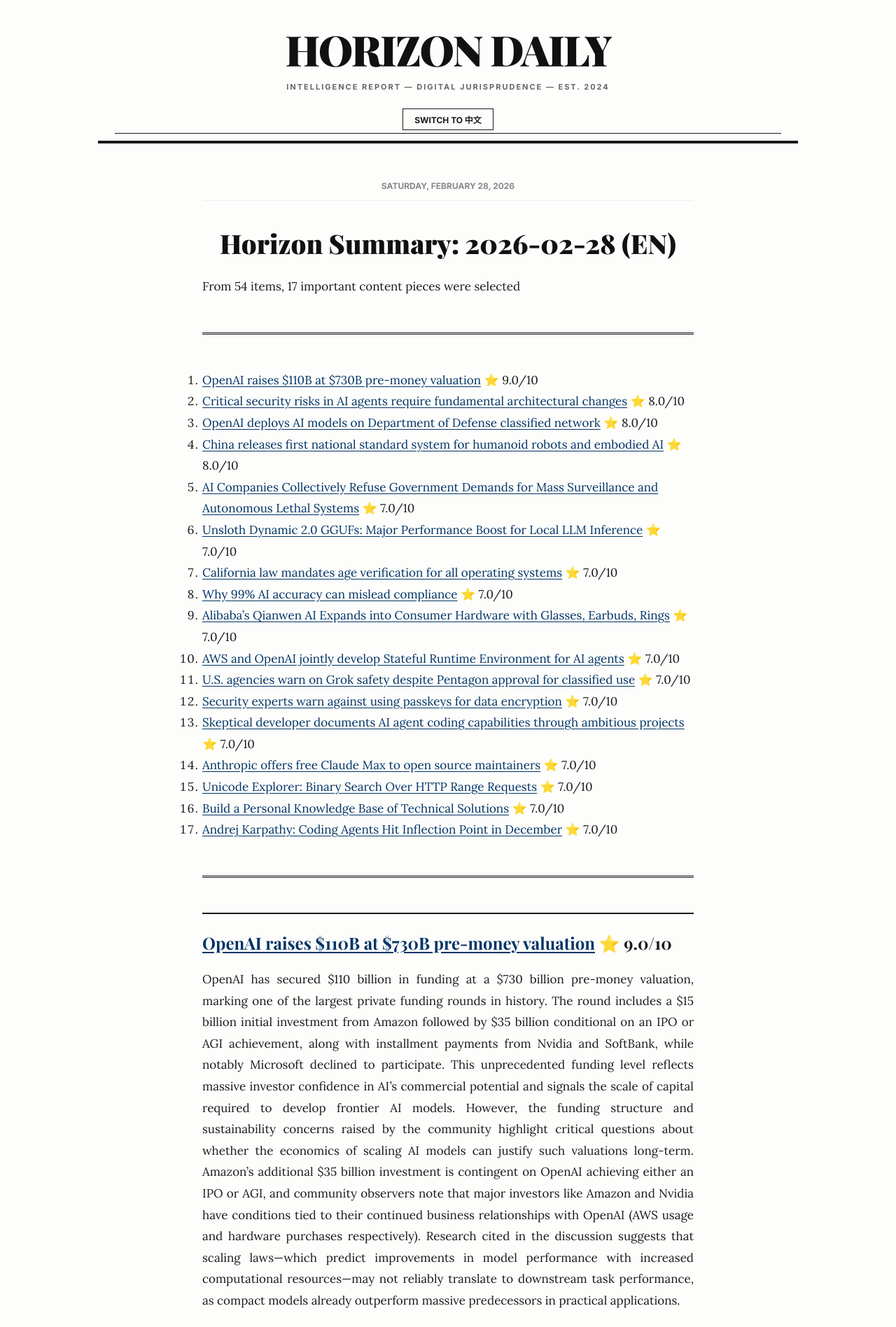
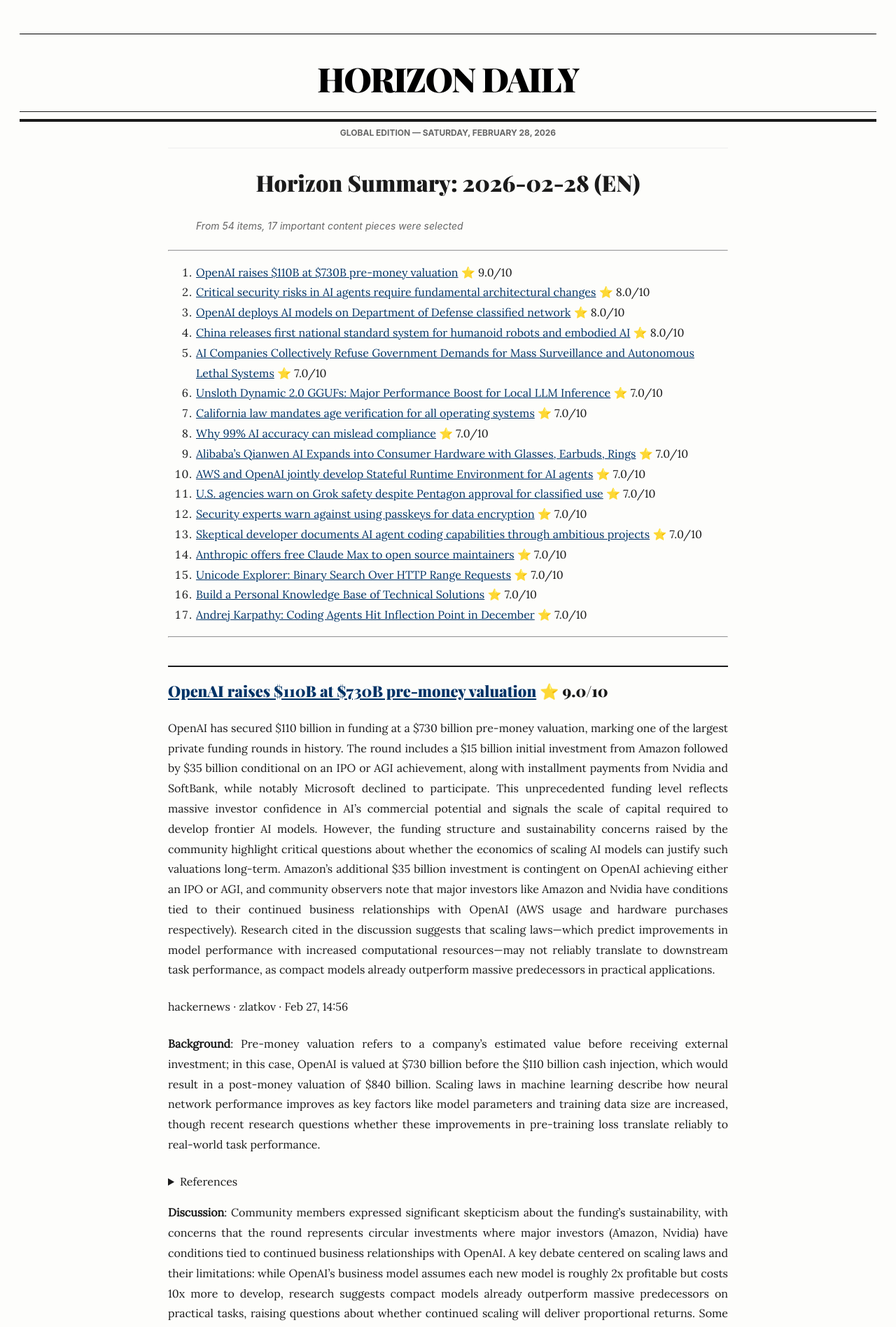
Before and after one commit to FundLawyer-Codes/Horizon, a Jekyll site: the page built from index.html, in a window 1280 px wide. Shown: the top 1896 px of the page at 70% size. Built offline with Jekyll 4.4.1, drawn with Linux system fonts in a browser that asks for light colours.

Commit message:
Update index.html

```diff
--- a/index.html
+++ b/index.html
@@ -1,108 +1,143 @@
 ---
-layout: null
+layout: default
 ---
-<!DOCTYPE html>
-<html lang="en">
-<head>
-  <meta charset="UTF-8">
-  <meta name="viewport" content="width=device-width, initial-scale=1.0">
-  <title>Horizon Daily — AI News Digest</title>
-  <link href="https://fonts.googleapis.com/css2?family=Lora:ital,wght@0,400;0,700;1,400&family=Playfair+Display:wght@700;900&family=Inter:wght@400;700&display=swap" rel="stylesheet">
+
 <style>
-    /* ── 报纸风格核心 CSS ── */
-    *, *::before, *::after { box-sizing: border-box; margin: 0; padding: 0; }
+  /* 基础质感 */
   body {
-      font-family: "Lora", "PingFang SC", "Source Han Serif SC", serif;
-      font-size: 17px; line-height: 1.8; color: #1a1a1a; background: #fdfdfb;
-      -webkit-font-smoothing: antialiased; padding-bottom: 100px;
+    background-color: #fdfdfb !important;
+    color: #1a1a1a;
+    font-family: "Lora", "Source Han Serif SC", "PingFang SC", serif;
+    line-height: 1.8;
   }
 
+  /* 报纸双线 Header 装饰 */
   header {
-      max-width: 1000px; margin: 0 auto; padding: 40px 24px 10px; text-align: center;
-      border-bottom: 4px solid #1a1a1a; position: relative;
+    border-bottom: 4px solid #1a1a1a;
+    padding-bottom: 10px;
+    margin-bottom: 5px;
   }
-    header::after { content: ""; display: block; margin-top: 4px; border-bottom: 1px solid #1a1a1a; }
+  header::after {
+    content: ""; display: block; border-bottom: 1px solid #1a1a1a; margin-top: 4px;
+  }
 
   .site-name {
-      font-family: "Playfair Display", serif; font-size: clamp(40px, 8vw, 60px);
-      font-weight: 900; letter-spacing: -2px; color: #111; text-transform: uppercase; line-height: 1;
-    }
-    .header-sub {
-      font-family: "Inter", sans-serif; font-size: 11px; font-weight: 700;
-      text-transform: uppercase; letter-spacing: 2px; color: #666; margin-top: 15px;
+    font-family: "Playfair Display", serif;
+    font-size: 40px !important;
+    font-weight: 900 !important;
+    text-transform: uppercase;
+    letter-spacing: -1.5px;
   }
 
+  /* 语言切换按钮：WSJ 风格 */
   #lang-btn {
-      margin-top: 20px; font-family: "Inter", sans-serif; font-size: 12px; font-weight: 700;
-      color: #1a1a1a; background: none; border: 1px solid #1a1a1a; padding: 6px 16px;
-      cursor: pointer; text-transform: uppercase; transition: all 0.2s;
+    font-family: "Inter", sans-serif;
+    font-weight: 700;
+    text-transform: uppercase;
+    background: #1a1a1a;
+    color: #fff;
+    border: none;
+    padding: 6px 15px;
+    cursor: pointer;
+    font-size: 11px;
+    letter-spacing: 1px;
   }
-    #lang-btn:hover { background: #1a1a1a; color: #fff; }
 
-    main { max-width: 750px; margin: 0 auto; padding: 50px 24px; }
+  /* 正文排版 */
+  main { max-width: 800px !important; }
+
   .lang-content { display: none; }
   .lang-content.active { display: block; }
 
   .digest-date {
-      font-family: "Inter", sans-serif; font-size: 12px; font-weight: 700;
-      text-transform: uppercase; color: #888; margin-bottom: 40px;
-      text-align: center; border-bottom: 1px solid #eee; padding-bottom: 10px;
+    font-family: "Inter", sans-serif;
+    font-size: 12px;
+    font-weight: 700;
+    text-transform: uppercase;
+    color: #666;
+    text-align: center;
+    margin-bottom: 30px;
+    border-bottom: 1px solid #eee;
+    padding-bottom: 10px;
   }
 
-    .lang-content h1 {
-      font-family: "Playfair Display", serif; font-size: 38px; font-weight: 900;
-      color: #111; margin-bottom: 25px; text-align: center; line-height: 1.1;
-    }
-    .lang-content h2 {
-      font-family: "Playfair Display", serif; font-size: 24px; font-weight: 700;
-      margin: 45px 0 15px; border-top: 2px solid #1a1a1a; padding-top: 20px;
-    }
-    .lang-content p { text-align: justify; margin-bottom: 1.6em; }
-
-    /* 首字下沉 */
-    .lang-content h1 + p::first-letter {
-      float: left; font-family: "Playfair Display", serif; font-size: 75px;
-      line-height: 60px; padding-right: 12px; font-weight: 900; color: #111;
+  h1 {
+    font-family: "Playfair Display", serif;
+    font-size: 32px !important;
+    font-weight: 900;
+    line-height: 1.2;
+    text-align: center;
+    margin-bottom: 30px;
   }
 
-    a { color: #003366; text-decoration: underline; text-underline-offset: 3px; }
-    code { font-family: "Inter", sans-serif; font-size: 13px; background: #f0f2f5; padding: 2px 6px; border-radius: 3px; color: #444; }
-    hr { border: none; border-top: 3px double #1a1a1a; margin: 50px 0; }
+  h2 {
+    font-family: "Playfair Display", serif;
+    font-size: 22px !important;
+    border-top: 2px solid #1a1a1a;
+    padding-top: 15px;
+    margin-top: 40px;
+  }
 
-    @media (max-width: 600px) {
-      .site-name { font-size: 36px; }
-      .lang-content h1 { font-size: 28px; }
-      main { padding: 30px 20px; }
+  p { text-align: justify; margin-bottom: 1.5em; }
+
+  /* 首字下沉：报纸灵魂 */
+  .lang-content h1 + p::first-letter,
+  .lang-content blockquote + p::first-letter {
+    float: left;
+    font-family: "Playfair Display", serif;
+    font-size: 72px;
+    line-height: 60px;
+    padding-right: 10px;
+    font-weight: 900;
   }
+
+  /* 引用块样式 */
+  blockquote {
+    font-family: "Inter", sans-serif;
+    font-size: 14px;
+    color: #666;
+    text-align: center;
+    margin-bottom: 20px;
+    font-style: italic;
+  }
+
+  /* 链接颜色 */
+  a { color: #003366; text-decoration: underline; }
 </style>
-</head>
-<body>
 
-<header>
-  <div class="site-name">Horizon Daily</div>
-  <div class="header-sub">Intelligence Report — Digital Jurisprudence — Est. 2024</div>
-  <button id="lang-btn" onclick="toggleLang()">Switch to 中文</button>
-</header>
-
-<main>
 {% assign en_post = site.posts | where: "lang", "en" | first %}
 {% assign zh_post = site.posts | where: "lang", "zh" | first %}
 
 <div id="en-content" class="lang-content active">
   {% if en_post %}
-      <div class="digest-date">{{ en_post.date | date: "%A, %B %-d, %Y" }}</div>
+    <div class="digest-date">Global Edition — {{ en_post.date | date: "%A, %B %-d, %Y" }}</div>
     <h1>{{ en_post.title }}</h1>
     {{ en_post.content }}
   {% else %}
-      <p style="text-align:center; color:#999;">No English digest found in _posts.</p>
+    <p style="text-align:center;">English content not found.</p>
   {% endif %}
 </div>
 
 <div id="zh-content" class="lang-content">
   {% if zh_post %}
-      <div class="digest-date">{{ zh_post.date | date: "%Y年%-m月%-d日" }}</div>
+    <div class="digest-date">中文版 — {{ zh_post.date | date: "%Y年%-m月%-d日" }}</div>
     <h1>{{ zh_post.title }}</h1>
     {{ zh_post.content }}
   {% else %}
-      <p style="text-align:center; color:#999;">未在 _posts 文件夹中找到中文内容。</p>
+    <p style="text-align:center;">未找到中文内容。</p>
   {% endif %}
+</div>
+
+<script>
+  function toggleLang() {
+    const btn = document.getElementById('lang-btn');
+    const en = document.getElementById('en-content');
+    const zh = document.getElementById('zh-content');
+    const isEn = en.classList.contains('active');
+
+    en.classList.toggle('active', !isEn);
+    zh.classList.toggle('active', isEn);
+
+    btn.textContent = isEn ? 'English' : '中文';
+  }
+</script>
```
Lines whose indentation alone changed are shown as unchanged.
